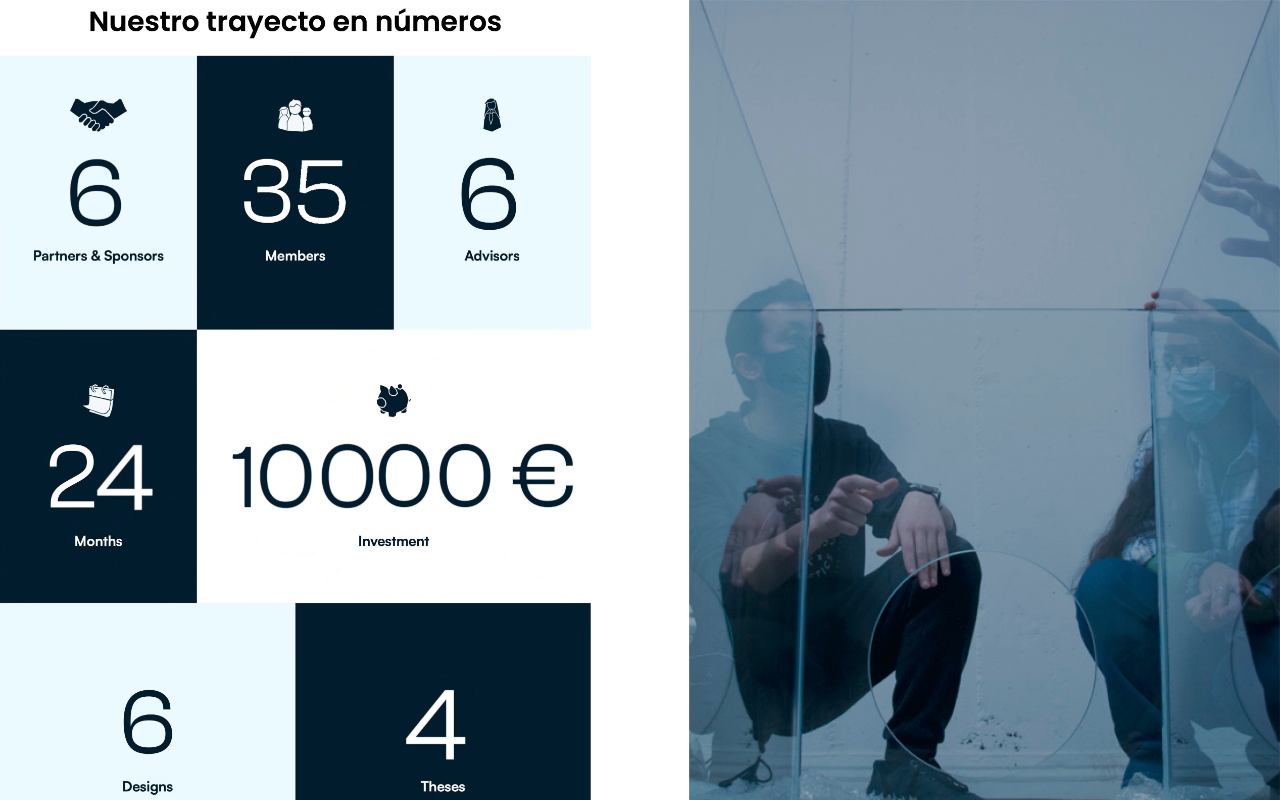
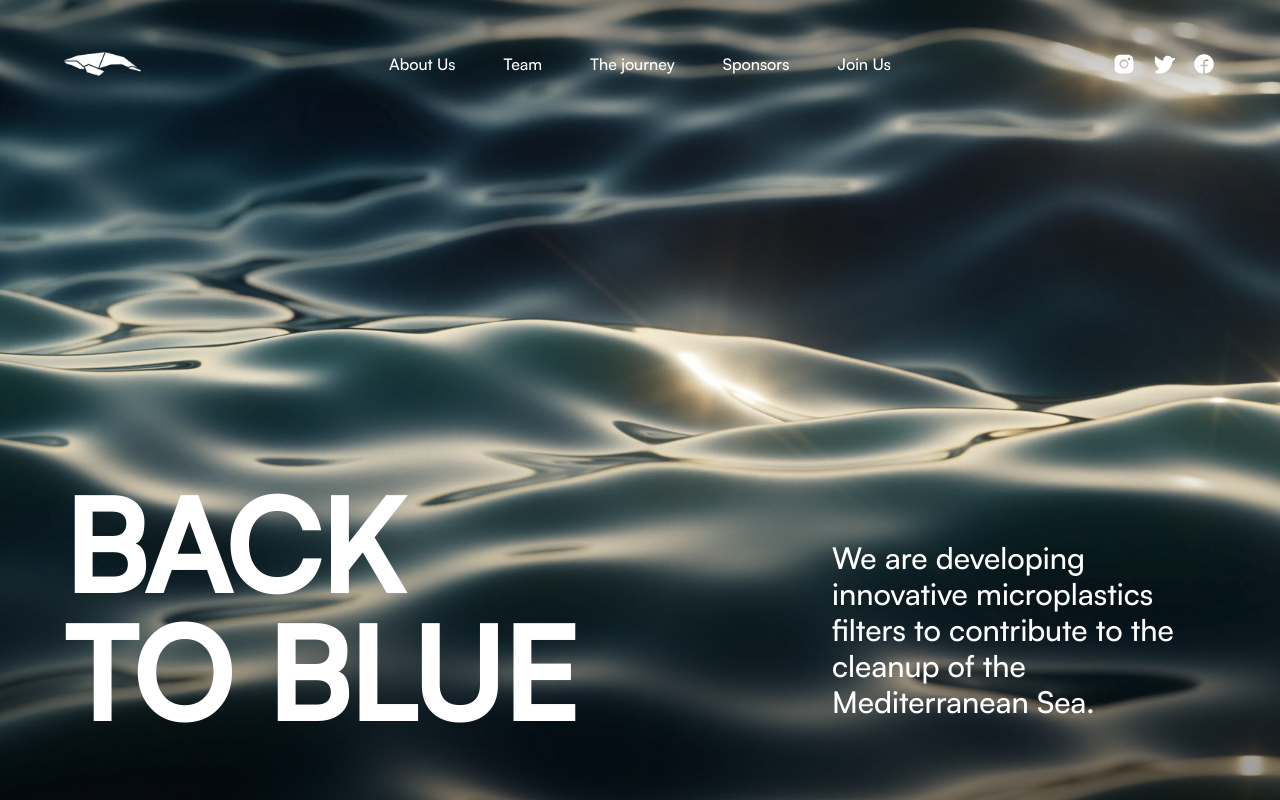
Before and after one commit to proluoupv/website, a Next.js app: page / in a window 1280 px wide. Shown: the top 800 px of the page. Built offline with nearby package versions, Linux system fonts and the light colour scheme.

Commit message:
Final updates to web

```diff
--- /dev/null
+++ b/pages/Landing.tsx
@@ -0,0 +1,27 @@
+import React, { Component } from 'react';
+import Navbar from './Navbar';
+
+export default class Landing extends Component {
+  render() {
+    return (
+      <div
+        className="bg-slate-50 flex min-h-screen w-full flex-col justify-between bg-cover bg-center bg-no-repeat text-white"
+        style={{ backgroundImage: "url('images/sea_render.png')" }}
+      >
+        <Navbar />
+
+        <div id="ImageText"
+          className="flex w-full flex-col bg-gradient-to-t from-black/40 to-black/0 p-10 md:p-16 lg:flex-row lg:items-end lg:justify-between">
+          <h1 className="mb-6 text-6xl font-semibold sm:text-7xl md:text-8xl lg:mb-0 lg:mr-16 lg:text-9xl">
+            <span>BACK</span>
+            <br />
+            <span className="whitespace-nowrap">TO BLUE</span>
+          </h1>
+          <h2 className="text-2xl lg:mb-4 lg:max-w-sm lg:text-3xl">
+            We are developing innovative microplastics filters to contribute to the cleanup of the Mediterranean Sea.
+          </h2>
+        </div>
+      </div>
+    );
+  }
+}
--- /dev/null
+++ b/pages/Navbar.tsx
@@ -0,0 +1,59 @@
+import React, { Component } from 'react';
+
+export default class Navbar extends Component {
+  render() {
+    return (
+      <div
+        id="Navbar"
+        className="flex h-32 w-full flex-row items-center bg-gradient-to-b from-black/40 to-black/0 px-10 md:px-16"
+      >
+        <div className="flex flex-1 flex-grow flex-row items-center">
+          <a href="https://proluoupv.com">
+            <img src="logos/proluo_whale.png" className="h-6" />
+          </a>
+        </div>
+
+        <ul id="Navigation " className="hidden flex-row items-center space-x-12 md:flex">
+          <li>
+            <a href="#about_us">About Us</a>
+          </li>
+          <li>
+            <a href="#team">Team</a>
+          </li>
+          <li>
+            <a href="#journey">The journey</a>
+          </li>
+          <li>
+            <a href="#sponsors">Sponsors</a>
+          </li>
+          <li>
+            <a href="https://docs.google.com/forms/d/e/1FAIpQLScpWKGVdGiJJ36IHo0_VaS7mhbM7Mys7hwBhO5dLnrB2y1BSw/viewform">
+              Join Us
+            </a>
+          </li>
+        </ul>
+
+        <div id="Socials" className="hidden flex-1 flex-grow flex-row items-center justify-end space-x-4 md:flex">
+          <a
+            className="h-6 w-6 bg-contain bg-center bg-no-repeat"
+            style={{ backgroundImage: "url('logos/RS/instagram.svg')" }}
+            href="https://www.instagram.com/proluoupv/"
+            target="_blank"
+          ></a>
+          <a
+            className="h-6 w-6 bg-contain bg-center bg-no-repeat"
+            style={{ backgroundImage: " url('logos/RS/twitter.svg')" }}
+            href="https://twitter.com/proluoupv"
+            target="_blank"
+          ></a>
+          <a
+            className="h-6 w-6 bg-contain bg-center bg-no-repeat"
+            style={{ backgroundImage: "url('logos/RS/facebook.svg')" }}
+            href="https://www.facebook.com/proluoupv/"
+            target="_blank"
+          ></a>
+        </div>
+      </div>
+    );
+  }
+}
--- a/pages/SponsorSection.tsx
+++ b/pages/SponsorSection.tsx
@@ -5,7 +5,7 @@ export class SponsorSection extends Component {
   render() {
     return (
       <div className="flex h-screen w-screen items-center justify-center">
-        <div id="sponsors" className="flex w-full flex-col items-center pb-16 lg:pb-24">
+        <div id="sponsors" className="flex w-full flex-col items-center pb-16 pt-10 lg:pb-24">
           <div className="flex max-w-3xl flex-col">
             <div className="text-dark mb-8 flex flex-col px-10 lg:mb-16">
               <h3 className="font--title mb-4 text-center text-3xl font-medium lg:mb-4 lg:text-4xl">
--- a/pages/index.tsx
+++ b/pages/index.tsx
@@ -3,10 +3,12 @@ import { SponsorSection } from './SponsorSection';
 import { Journey } from './Journey';
 import { MiembrosSection } from './MiembrosSection';
 import { AboutUs } from './AboutUs';
+import Landing from './Landing';
 
 export default function Home({}) {
   return (
     <div>
+      <Landing />
       <div className="flex w-full flex-col pb-16">
         <img src="images/mission.jpg" className="hidden w-full sm:flex" />
         <img src="images/mission_reduced.jpg" className="flex w-full sm:hidden" />
@@ -15,6 +17,7 @@ export default function Home({}) {
       <MiembrosSection />
       <Journey />
       <SponsorSection />
+      <div className="flex h-20 flex-col items-center justify-center">© 2021 Proluo — All rights reserved</div>
     </div>
   );
 }
```
Also changed, not shown: public/logos/proluo_whale.png (added).
